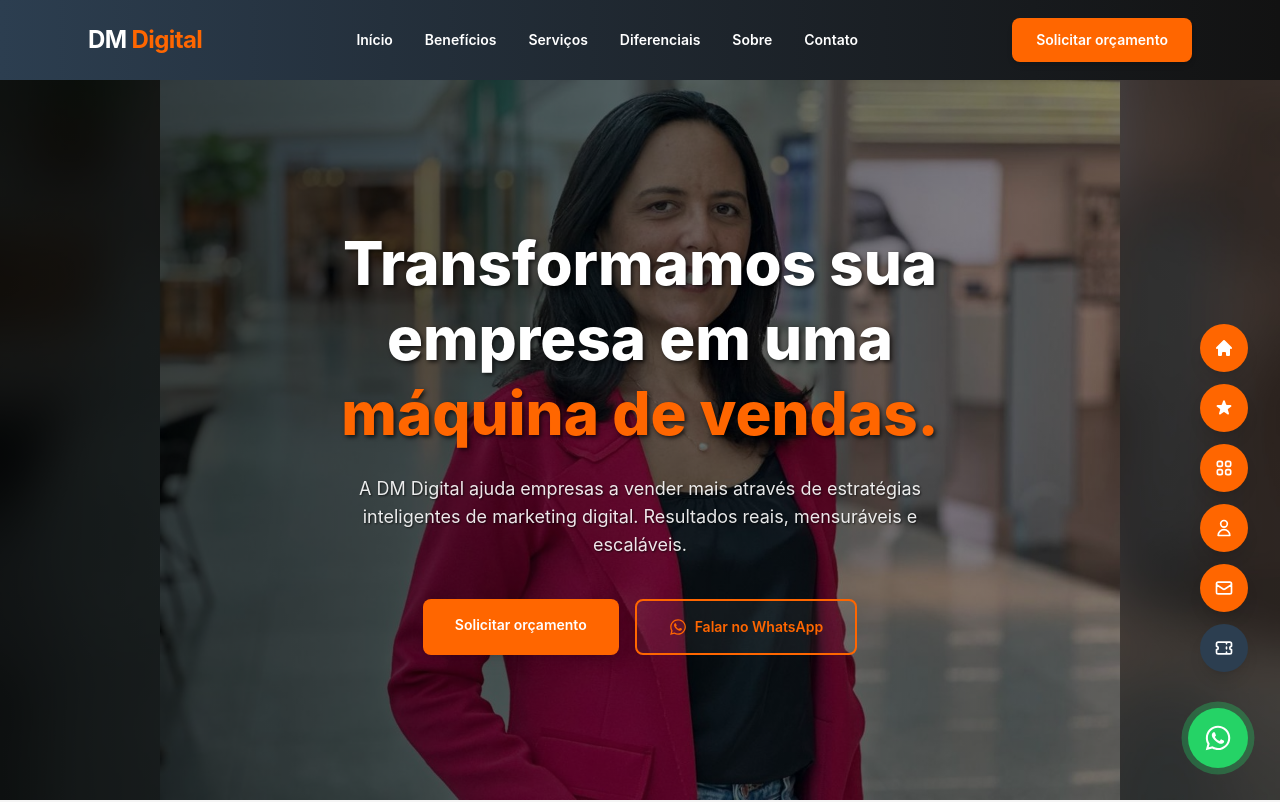
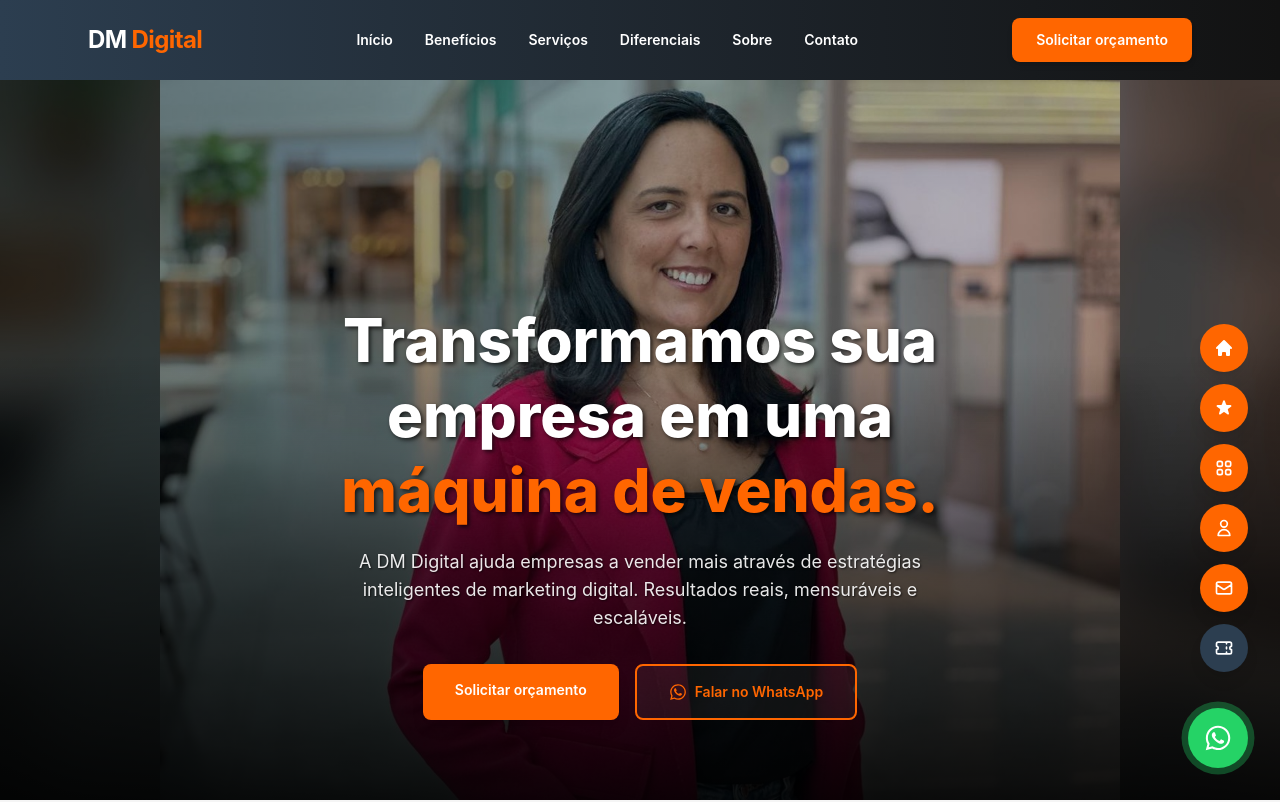
Before and after one commit to aironvalentim/dm-digital-site, a React (Vite) app: page / in a window 1280 px wide. Shown: the top 802 px of the page. Built offline with nearby package versions, Linux system fonts and the light colour scheme.

Commit message:
fix: ancora texto do hero na base da secao para nao cobrir o rosto na foto

```diff
--- a/src/components/Hero.jsx
+++ b/src/components/Hero.jsx
@@ -7,15 +7,16 @@ export default function Hero() {
   return (
     <section id="inicio" className="relative min-h-screen overflow-hidden">
       <div className="absolute inset-x-0 top-20 bottom-0 bg-cover" style={{ backgroundImage: `url(${bg})`, backgroundPosition: "52% 0%" }} />
-      <div className="absolute inset-x-0 top-20 bottom-0" style={{ background: "linear-gradient(90deg, rgba(0,0,0,0.8) 0%, rgba(0,0,0,0.6) 50%, rgba(0,0,0,0.4) 100%)" }} />
+      <div className="absolute inset-x-0 top-20 bottom-0" style={{ background: "linear-gradient(90deg, rgba(0,0,0,0.55) 0%, rgba(0,0,0,0.35) 50%, rgba(0,0,0,0.25) 100%)" }} />
+      <div className="absolute inset-x-0 top-20 bottom-0" style={{ background: "linear-gradient(to top, rgba(0,0,0,0.9) 0%, rgba(0,0,0,0.55) 32%, rgba(0,0,0,0) 62%)" }} />
 
-      <div className="relative z-10 min-h-screen flex items-center justify-center pt-20 px-6">
-        <div className="max-w-3xl mx-auto text-center text-white">
-          <h1 className="font-sans font-extrabold text-4xl sm:text-5xl md:text-6xl leading-tight mb-6" style={{ textShadow: "2px 2px 4px rgba(0,0,0,0.7)" }}>
+      <div className="relative z-10 min-h-screen flex items-end pt-20 pb-14 sm:pb-20 px-6">
+        <div className="max-w-3xl mx-auto text-center text-white w-full">
+          <h1 className="font-sans font-extrabold text-3xl sm:text-4xl md:text-5xl lg:text-6xl leading-tight mb-5" style={{ textShadow: "2px 2px 4px rgba(0,0,0,0.7)" }}>
             Transformamos sua empresa em uma{" "}
             <span className="text-primary">máquina de vendas.</span>
           </h1>
-          <p className="font-sans text-lg opacity-90 mb-10 max-w-xl mx-auto" style={{ textShadow: "1px 1px 2px rgba(0,0,0,0.7)" }}>
+          <p className="font-sans text-base sm:text-lg opacity-90 mb-8 max-w-xl mx-auto" style={{ textShadow: "1px 1px 2px rgba(0,0,0,0.7)" }}>
             A DM Digital ajuda empresas a vender mais através de estratégias inteligentes de marketing digital. Resultados reais, mensuráveis e escaláveis.
           </p>
           <div className="flex flex-wrap gap-4 justify-center">
```
